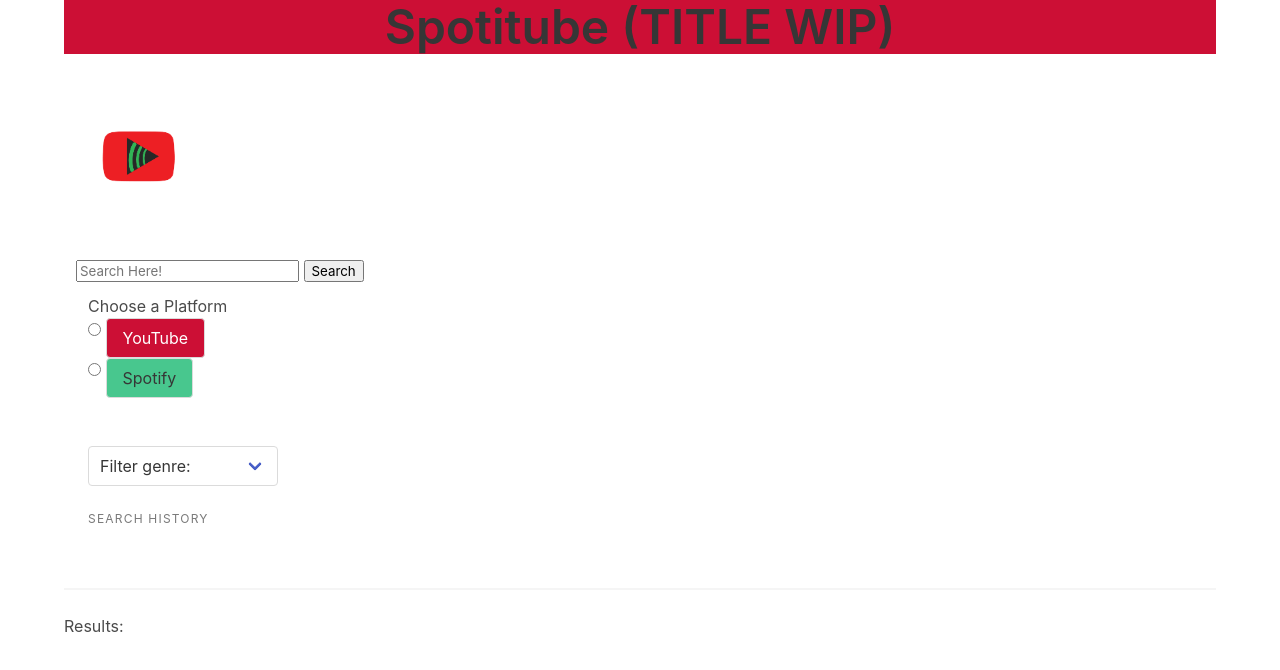
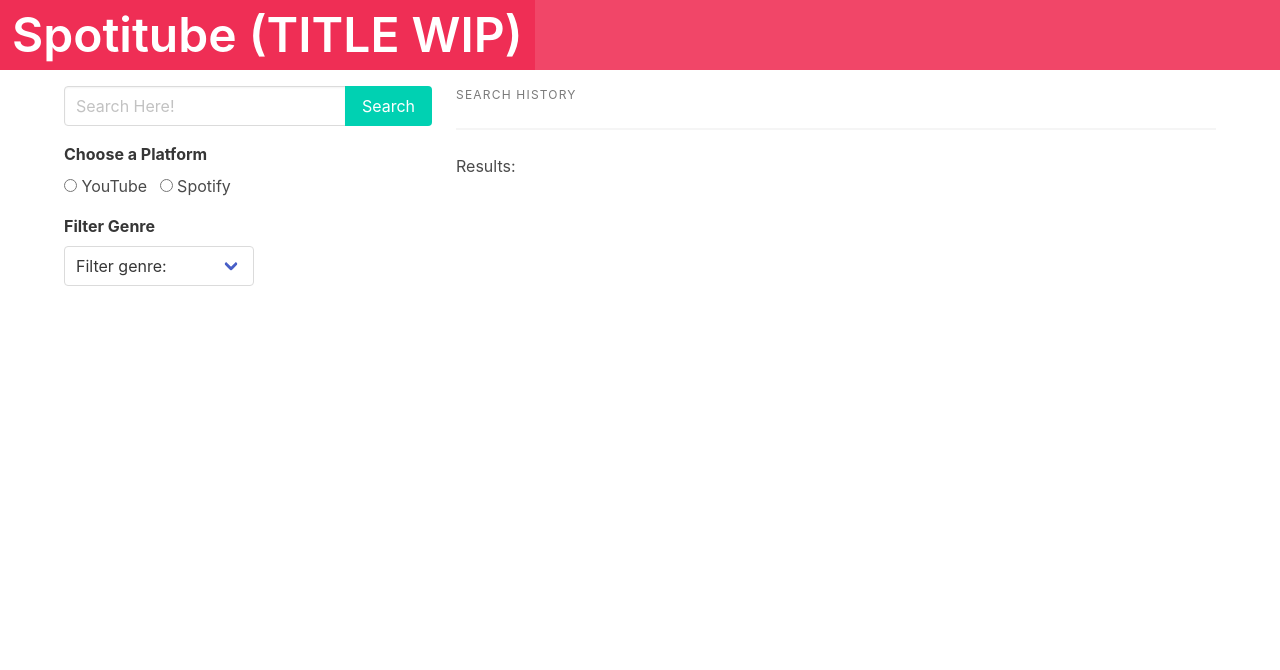
Before and after one commit to Cyang0590/Multi-platform-music-search-engine, a plain HTML site: page index.html in a window 1280 px wide. Drawn offline with nearby package versions, Linux system fonts and the light colour scheme.

Commit message:
bulma start

```diff
--- a/index.html
+++ b/index.html
@@ -11,34 +11,48 @@
     <link rel="stylesheet" href="assets/css/style.css" />
   </head>
   <body class="body">
-    <div class="container is-justify-content-center is-align-items-center">
-      <h1 class="title is-1 has-text-centered has-background-danger-dark">
-        Spotitube (TITLE WIP)
-      </h1>
-      <div class="column is-narrow">
-        <img src="assets/images/logo.png" class="image is-128x128" />
+    <nav class="navbar is-danger" role="navigation" aria-label="main navigation">
+      <div class="navbar-brand">
+        <a class="navbar-item" href="#">
+          <h1 class="title is-1 has-text-white">Spotitube (TITLE WIP)</h1>
+        </a>
       </div>
-      <div class="column">
-        <form id="search-form" class="form-inline mt-4">
-          <input type="text" id="searchbar" placeholder="Search Here!" />
-          <button type="submit" class="btn btn-primary">Search</button>
-          <div class="column">
-            <p>Choose a Platform</p>
+    </nav>
+
+    <div class="container mt-4">
+      <div class="columns">
+        <div class="column is-one-third">
+          <form id="search-form">
+            <div class="field has-addons">
+              <div class="control is-expanded">
+                <input
+                  type="text"
+                  id="searchbar"
+                  class="input"
+                  placeholder="Search Here!"
+                />
+              </div>
+              <div class="control">
+                <button type="submit" class="button is-primary">Search</button>
+              </div>
+            </div>
+            <div class="field mt-4">
+              <label class="label">Choose a Platform</label>
+              <div class="control">
+                <label for="youtube" class="radio">
                   <input type="radio" id="youtube" name="platform" value="YouTube" />
-            <label
-              id="youtubeButton"
-              for="youtube"
-              class="button has-background-danger-dark has-text-white"
-              >YouTube</label
-            ><br />
+                  YouTube
+                </label>
+                <label for="spotify" class="radio">
                   <input type="radio" id="spotify" name="platform" value="Spotify" />
-            <label for="soundcloud" class="button has-background-success"
-              >Spotify</label
-            >
+                  Spotify
+                </label>
               </div>
-
-          <br />
-          <div class="column">
+            </div>
+            <div class="field mt-4">
+              <label class="label">Filter Genre</label>
+              <div class="control">
+                <div class="select">
                   <div class="select">
                     <select>
                       <option value="%2Fm%2F04rlf">Filter genre:</option>
@@ -59,20 +73,22 @@
                     </select>
                   </div>
                 </div>
+              </div>
+            </div>
           </form>
-        <div class="column">
+        </div>
+
+        <div class="column is-two-thirds">
           <section class="menu">
             <p class="menu-label">Search History</p>
             <ul id="search-history" class="menu-list"></ul>
           </section>
+          <hr />
+          <h2 class="mt-4">Results:</h2>
+          <div id="results" class="color"></div>
         </div>
       </div>
-
-
-      <hr />
-
-      <h2>Results:</h2>
-      <div id="results" class="color"></div>
+    </div>
 
     <div class="modal" id="modal1">
       <div class="modal-background"></div>
@@ -96,14 +112,13 @@
         </footer>
       </div>
     </div>
-    </div>
 
     <script
       src="https://kit.fontawesome.com/9c390b5156.js"
       crossorigin="anonymous"
     ></script>
 
-    <script src="assets/js/spotify.js"></script>
+    <!-- <script src="assets/js/spotify.js"></script> -->
     <script src="assets/js/youtube.js"></script>
   </body>
 </html>
```
Lines whose indentation alone changed are shown as unchanged.
